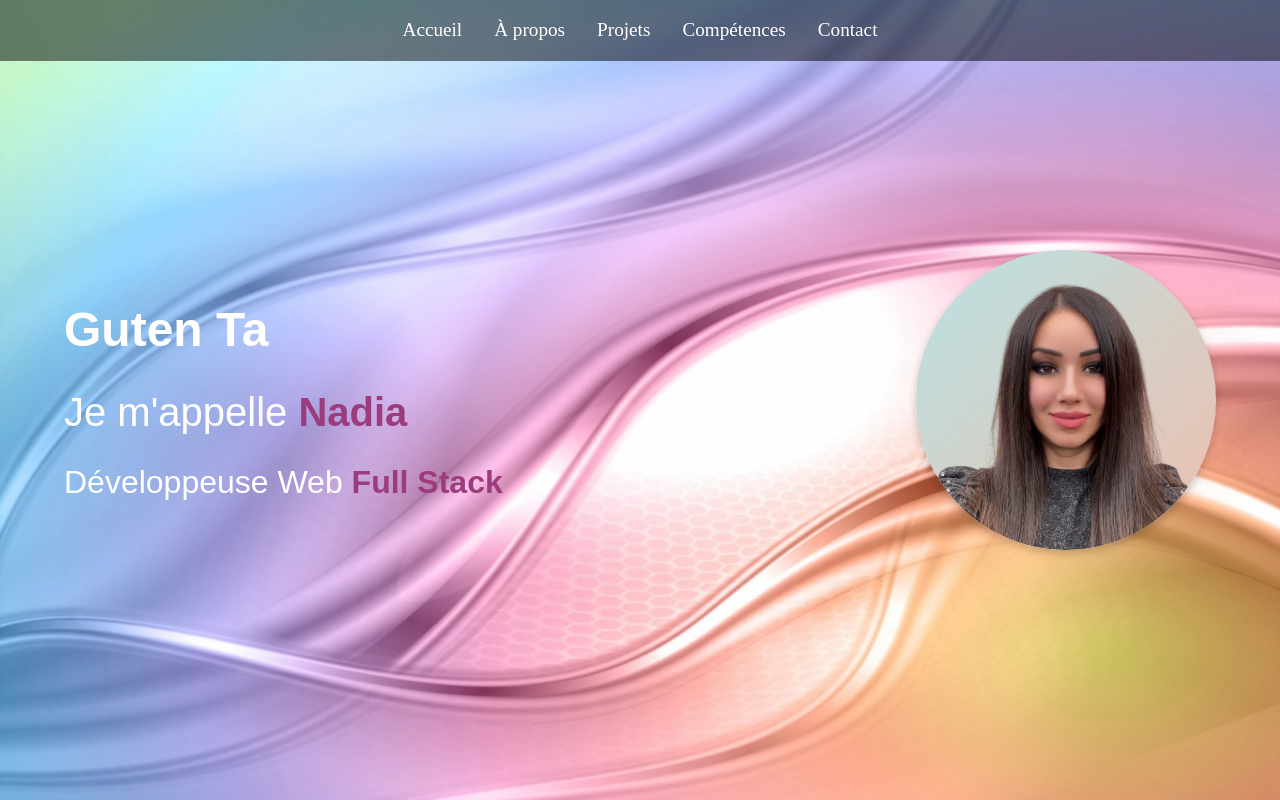
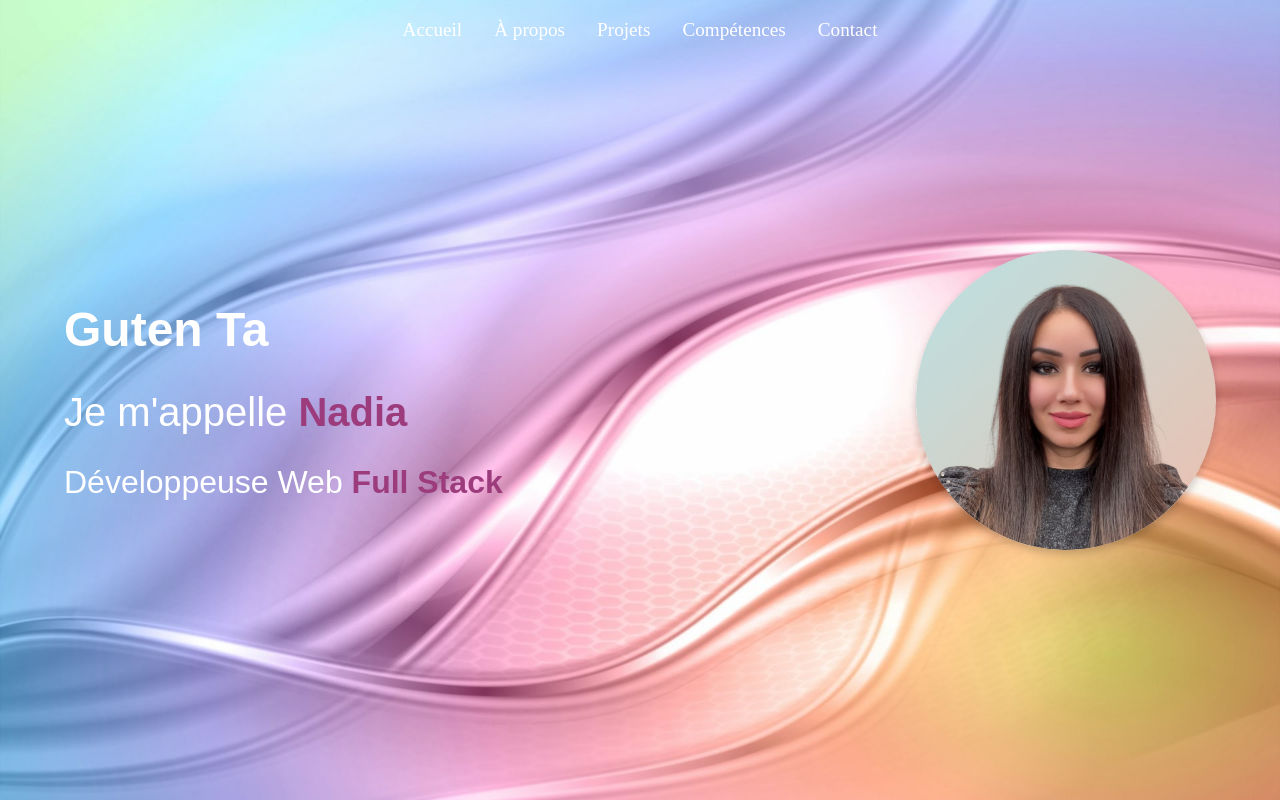
Before and after one commit to BakrimNadia/Portfolio-Nadia, a Next.js app: page / in a window 1280 px wide. Built offline with nearby package versions, Linux system fonts and the light colour scheme.

Commit message:
add style to header

```diff
--- a/src/app/Components/Header.tsx
+++ b/src/app/Components/Header.tsx
@@ -93,7 +93,6 @@ const styles: { [key: string]: CSSProperties } = {
     top: 0,
     width: "100%",
     padding: "1rem",
-    backgroundColor: "rgba(0, 0, 0, 0.5)", // Fond semi-transparent
     zIndex: 10,
   },
   navList: {
```
